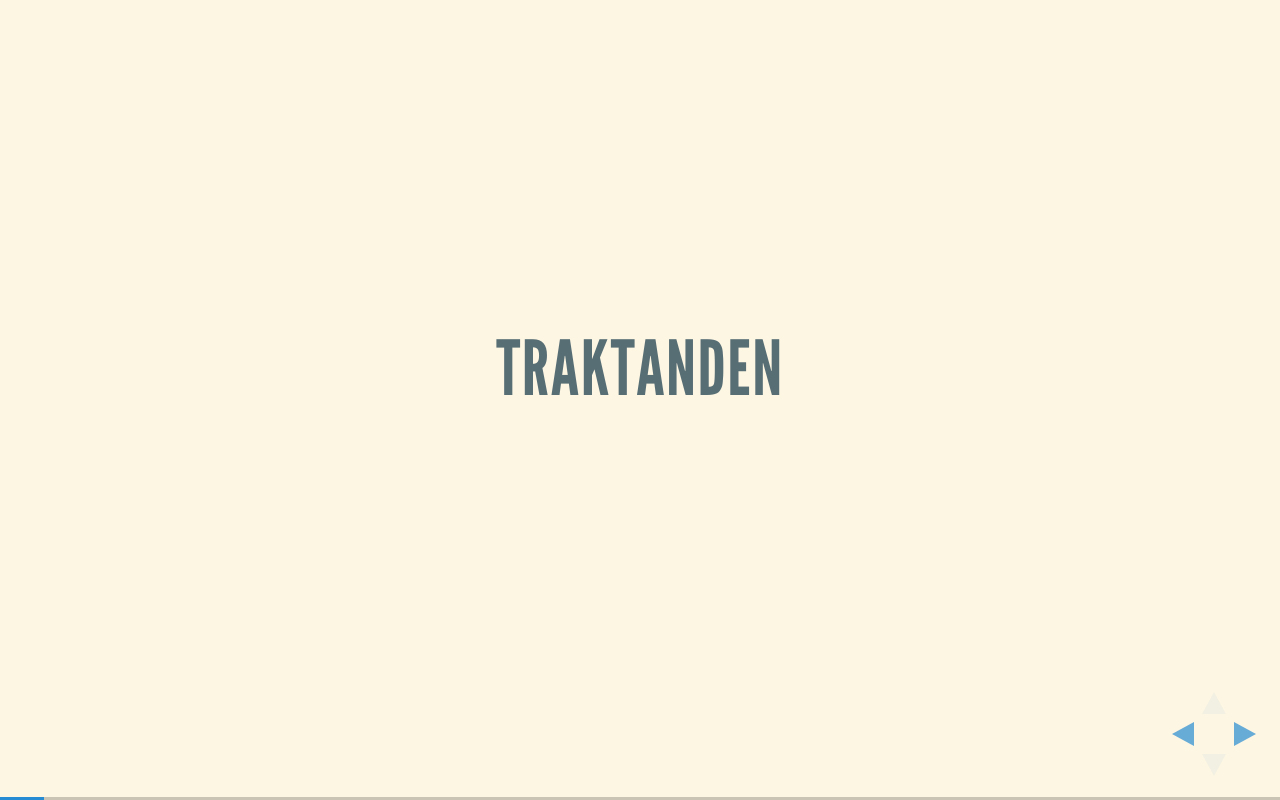
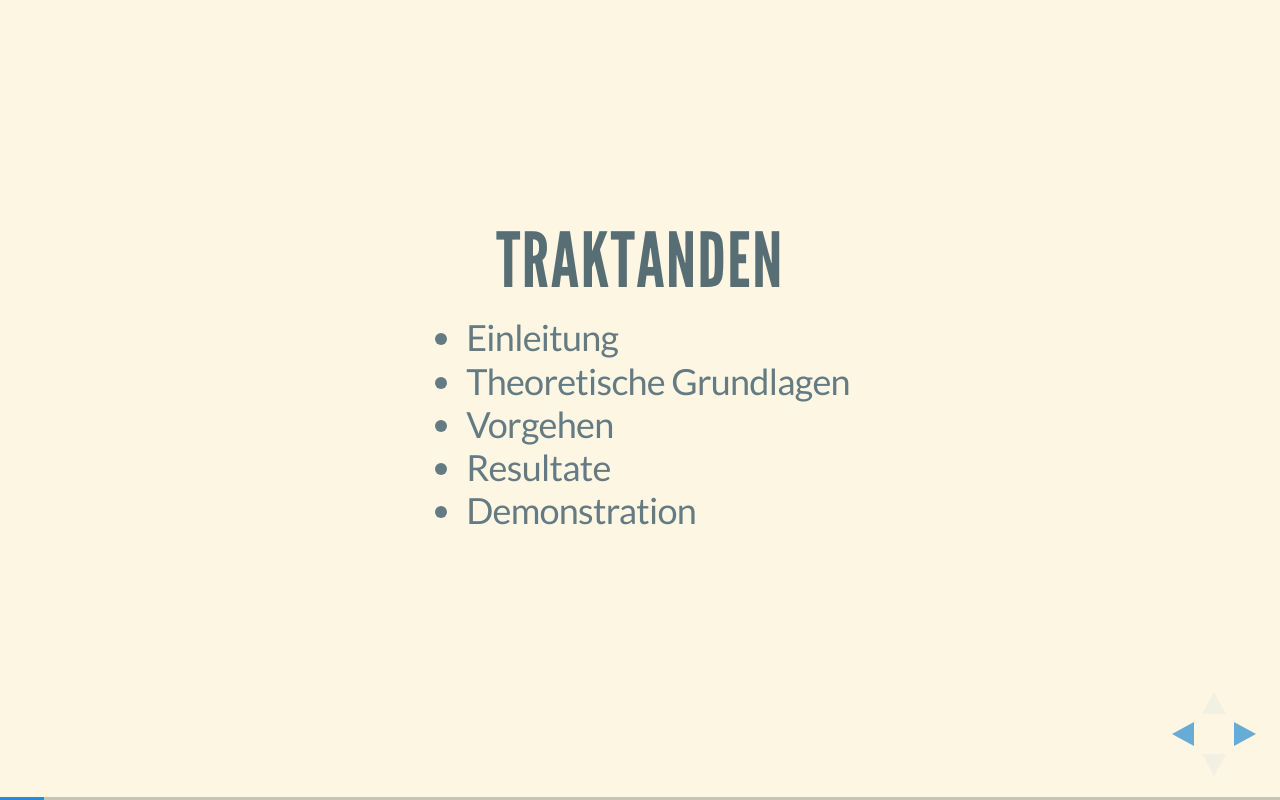
Before and after one commit to heinzelmannchen/ba-presentation, a website: page index.html in a window 1280 px wide. Both pictures are taken after a click on the element 1251 px from the left and 734 px from the top of the page. Drawn offline with Linux system fonts and the light colour scheme.

Commit message:
adds traktanden

```diff
--- a/index.html
+++ b/index.html
@@ -52,8 +52,13 @@
 
 				<section>
 					<h2>Traktanden</h2>
-					<p></p>
-
+          <ul>
+            <li>Einleitung</li>
+            <li>Theoretische Grundlagen</li>
+            <li>Vorgehen</li>
+            <li>Resultate</li>
+            <li>Demonstration</li>
+          </ul>
 					<aside class="notes">
 						Oh hey, these are some notes. They'll be hidden in your presentation, but you can see them if you open the speaker notes window (hit 's' on your keyboard).
 					</aside>
```
